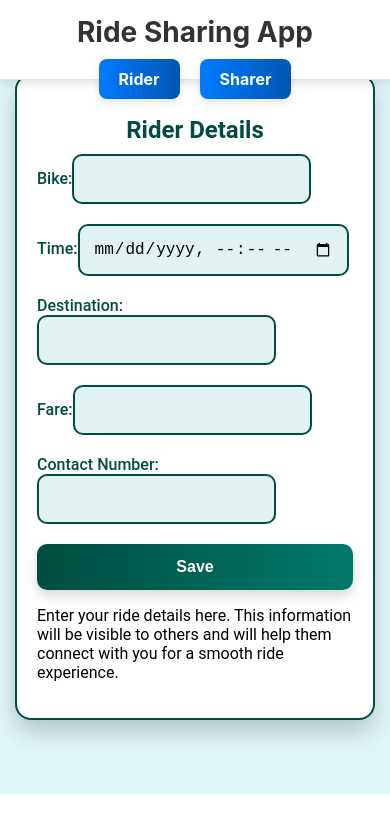
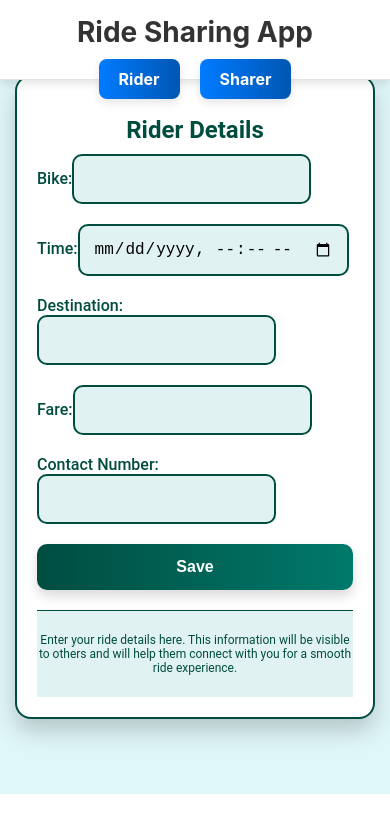
Before and after one commit to 3aswarconnect/ride_share, a React (Create React App) app: page / in a window 390 px wide. Shown: the top 832 px of the page. Built offline with nearby package versions, Linux system fonts and the light colour scheme.

Commit message:
Update ridercss.css

```diff
--- a/src/ridercss.css
+++ b/src/ridercss.css
@@ -20,6 +20,9 @@
   max-width: 600px; /* Wider width for a more spacious layout */
   transition: box-shadow 0.3s ease, transform 0.3s ease;
   position: relative; /* Make sure we can position elements inside */
+  display: flex;
+  flex-direction: column;
+  align-items: center;
 }
 
 .rider-form-container:hover {
@@ -35,17 +38,10 @@
   font-weight: 700;
 }
 
-.form-description {
-  text-align: center;
-  margin-bottom: 20px;
-  color: #004d40; /* Dark cyan text */
-  font-size: 16px; /* Font size for description */
-  line-height: 1.5; /* Line height for better readability */
-}
-
 form {
   display: grid;
   gap: 20px; /* Increased gap for a more spacious feel */
+  width: 100%; /* Ensure form takes full width */
 }
 
 .form-field {
@@ -94,6 +90,17 @@ form {
   box-shadow: 0 8px 16px rgba(0, 0, 0, 0.2);
 }
 
+.form-footer {
+  margin-top: 20px;
+  padding: 10px 0;
+  text-align: center;
+  color: #004d40; /* Dark cyan text */
+  font-size: 14px; /* Font size for footer text */
+  border-top: 1px solid #004d40; /* Dark cyan border on top */
+  width: 100%;
+  background-color: #e0f2f1; /* Light cyan background */
+}
+
 /* Responsive styles */
 @media (max-width: 768px) {
   .rider-container {
@@ -108,8 +115,8 @@ form {
     font-size: 24px;
   }
 
-  .form-description {
-    font-size: 14px;
+  .form-footer {
+    font-size: 12px;
   }
 
   .form-field input,
```
